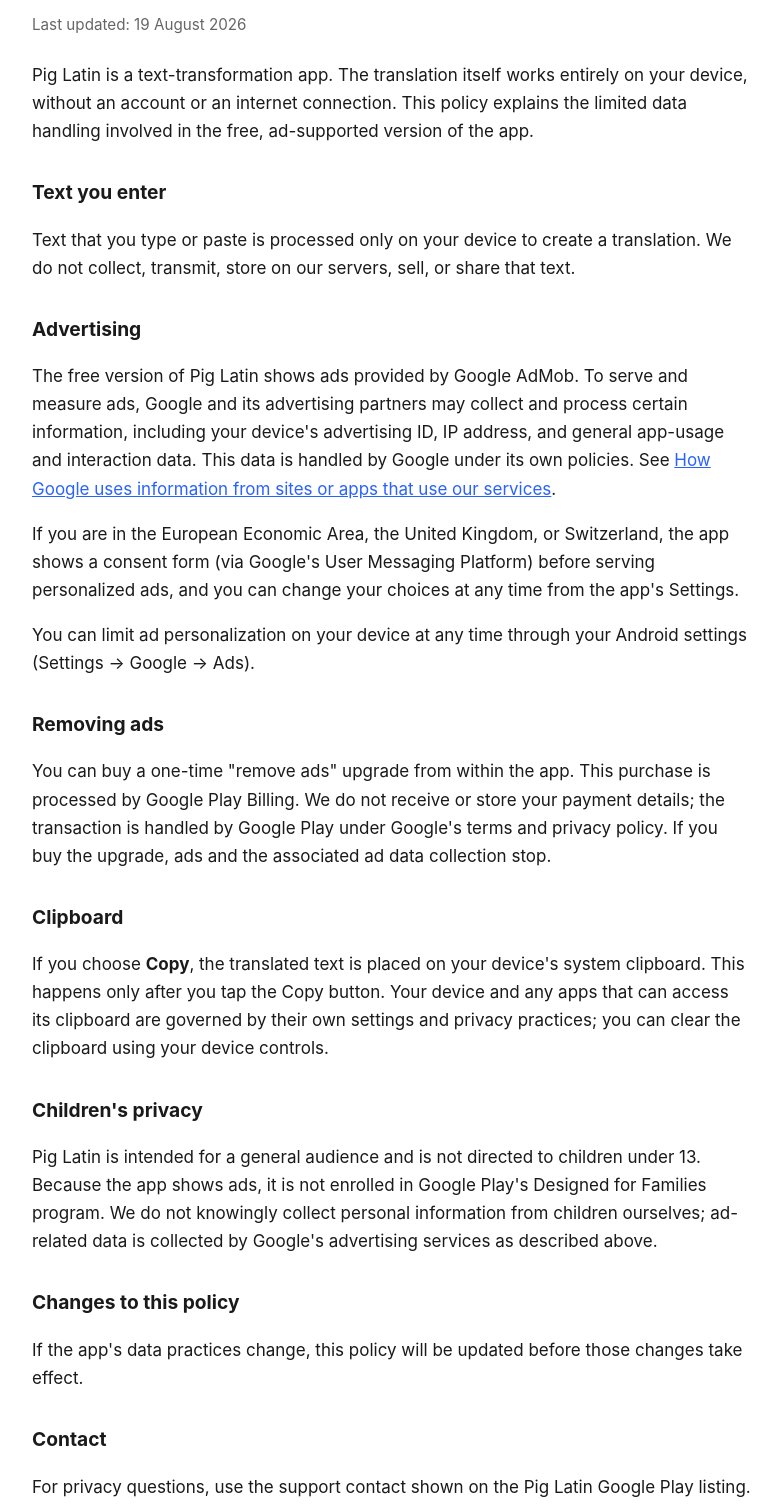
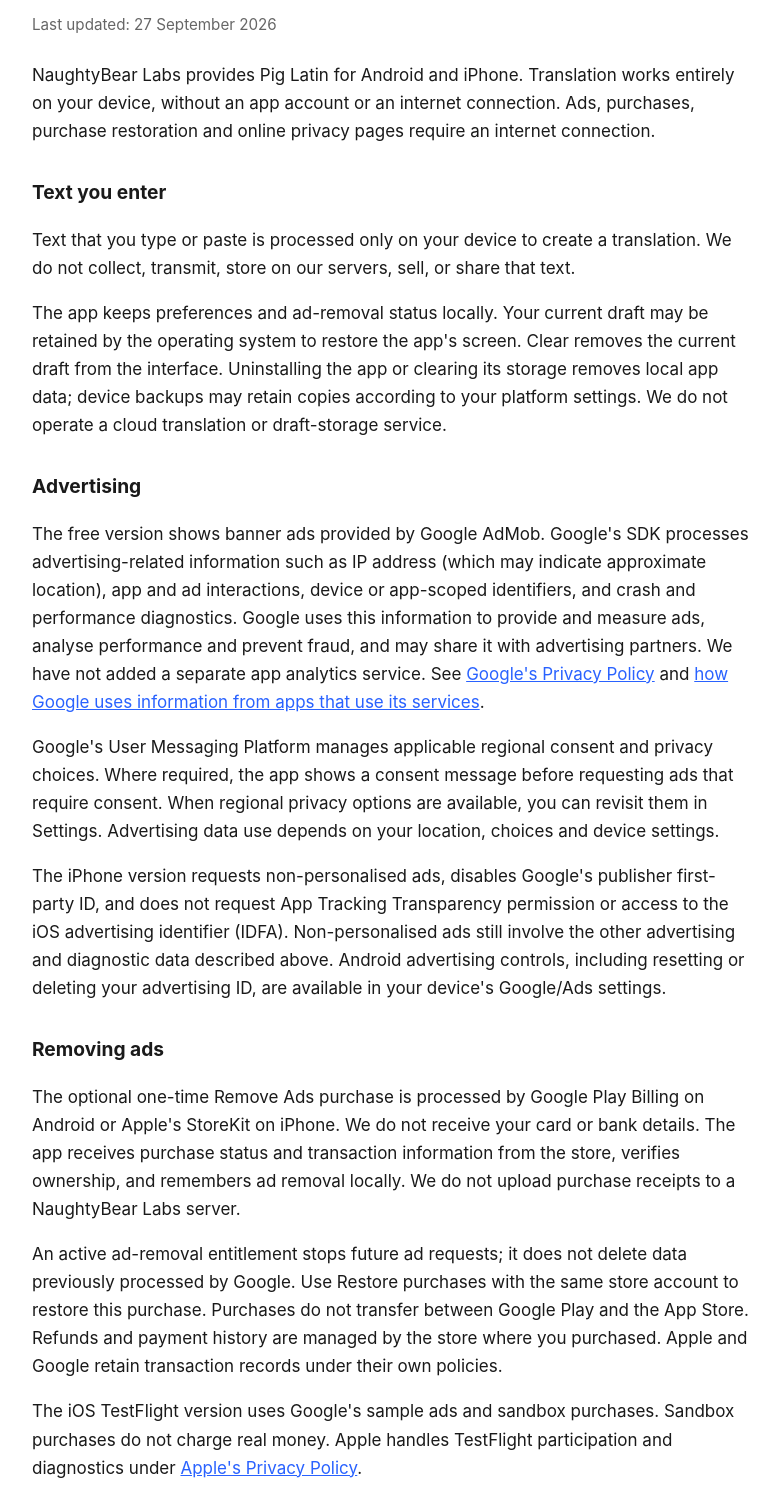
Before and after one commit to damian2097/pig-latin-privacy, a plain HTML site: page index.html in a window 1280 px wide. Shown: the part 91-1600 px from the top of the page, without its empty margins (248-1028 px from the left). Drawn offline with Linux system fonts and the light colour scheme.

Commit message:
Cover iPhone banners, StoreKit and local text handling

```diff
--- a/index.html
+++ b/index.html
@@ -27,31 +27,51 @@
 </head>
 <body>
   <h1>Pig Latin Privacy Policy</h1>
-  <p class="updated">Last updated: 19 August 2026</p>
 
-  <p>Pig Latin is a text-transformation app. The translation itself works entirely on your device, without an account or an internet connection. This policy explains the limited data handling involved in the free, ad-supported version of the app.</p>
+  <p class="updated">Last updated: 27 September 2026</p>
+
+  <p>NaughtyBear Labs provides Pig Latin for Android and iPhone. Translation works entirely on your device, without an app account or an internet connection. Ads, purchases, purchase restoration and online privacy pages require an internet connection.</p>
 
   <h2>Text you enter</h2>
+
   <p>Text that you type or paste is processed only on your device to create a translation. We do not collect, transmit, store on our servers, sell, or share that text.</p>
 
+  <p>The app keeps preferences and ad-removal status locally. Your current draft may be retained by the operating system to restore the app&#x27;s screen. Clear removes the current draft from the interface. Uninstalling the app or clearing its storage removes local app data; device backups may retain copies according to your platform settings. We do not operate a cloud translation or draft-storage service.</p>
+
   <h2>Advertising</h2>
-  <p>The free version of Pig Latin shows ads provided by Google AdMob. To serve and measure ads, Google and its advertising partners may collect and process certain information, including your device's advertising ID, IP address, and general app-usage and interaction data. This data is handled by Google under its own policies. See <a href="https://policies.google.com/technologies/partner-sites">How Google uses information from sites or apps that use our services</a>.</p>
-  <p>If you are in the European Economic Area, the United Kingdom, or Switzerland, the app shows a consent form (via Google's User Messaging Platform) before serving personalized ads, and you can change your choices at any time from the app's Settings.</p>
-  <p>You can limit ad personalization on your device at any time through your Android settings (Settings → Google → Ads).</p>
+
+  <p>The free version shows banner ads provided by Google AdMob. Google&#x27;s SDK processes advertising-related information such as IP address (which may indicate approximate location), app and ad interactions, device or app-scoped identifiers, and crash and performance diagnostics. Google uses this information to provide and measure ads, analyse performance and prevent fraud, and may share it with advertising partners. We have not added a separate app analytics service. See <a href="https://policies.google.com/privacy">Google&#x27;s Privacy Policy</a> and <a href="https://policies.google.com/technologies/partner-sites">how Google uses information from apps that use its services</a>.</p>
+
+  <p>Google&#x27;s User Messaging Platform manages applicable regional consent and privacy choices. Where required, the app shows a consent message before requesting ads that require consent. When regional privacy options are available, you can revisit them in Settings. Advertising data use depends on your location, choices and device settings.</p>
+
+  <p>The iPhone version requests non-personalised ads, disables Google&#x27;s publisher first-party ID, and does not request App Tracking Transparency permission or access to the iOS advertising identifier (IDFA). Non-personalised ads still involve the other advertising and diagnostic data described above. Android advertising controls, including resetting or deleting your advertising ID, are available in your device&#x27;s Google/Ads settings.</p>
 
   <h2>Removing ads</h2>
-  <p>You can buy a one-time "remove ads" upgrade from within the app. This purchase is processed by Google Play Billing. We do not receive or store your payment details; the transaction is handled by Google Play under Google's terms and privacy policy. If you buy the upgrade, ads and the associated ad data collection stop.</p>
 
-  <h2>Clipboard</h2>
-  <p>If you choose <strong>Copy</strong>, the translated text is placed on your device's system clipboard. This happens only after you tap the Copy button. Your device and any apps that can access its clipboard are governed by their own settings and privacy practices; you can clear the clipboard using your device controls.</p>
+  <p>The optional one-time Remove Ads purchase is processed by Google Play Billing on Android or Apple&#x27;s StoreKit on iPhone. We do not receive your card or bank details. The app receives purchase status and transaction information from the store, verifies ownership, and remembers ad removal locally. We do not upload purchase receipts to a NaughtyBear Labs server.</p>
 
-  <h2>Children's privacy</h2>
-  <p>Pig Latin is intended for a general audience and is not directed to children under 13. Because the app shows ads, it is not enrolled in Google Play's Designed for Families program. We do not knowingly collect personal information from children ourselves; ad-related data is collected by Google's advertising services as described above.</p>
+  <p>An active ad-removal entitlement stops future ad requests; it does not delete data previously processed by Google. Use Restore purchases with the same store account to restore this purchase. Purchases do not transfer between Google Play and the App Store. Refunds and payment history are managed by the store where you purchased. Apple and Google retain transaction records under their own policies.</p>
+
+  <p>The iOS TestFlight version uses Google&#x27;s sample ads and sandbox purchases. Sandbox purchases do not charge real money. Apple handles TestFlight participation and diagnostics under <a href="https://www.apple.com/legal/privacy/">Apple&#x27;s Privacy Policy</a>.</p>
+
+  <h2>Clipboard and sharing</h2>
+
+  <p>If you choose <strong>Copy</strong>, the translated text is placed on your device&#x27;s system clipboard. This happens only after you tap the Copy button. Your device and any apps that can access its clipboard are governed by their own settings and privacy practices; you can clear the clipboard using your device controls.</p>
+
+  <p>Paste reads text only when you use the paste control. Share passes your chosen translation to the sharing service you select, which handles it under its own privacy policy. The app does not read your contacts or send messages automatically.</p>
+
+  <h2>Children&#x27;s privacy</h2>
+
+  <p>Pig Latin is intended for a general audience and is not directed to children under 13. Because the app shows ads, it is not enrolled in Google Play&#x27;s Designed for Families program. We do not knowingly collect personal information from children ourselves; ad-related data is collected by Google&#x27;s advertising services as described above.</p>
 
   <h2>Changes to this policy</h2>
-  <p>If the app's data practices change, this policy will be updated before those changes take effect.</p>
+
+  <p>If the app&#x27;s data practices change, this policy will be updated before those changes take effect.</p>
 
   <h2>Contact</h2>
-  <p>For privacy questions, use the support contact shown on the Pig Latin Google Play listing.</p>
+
+  <p>For privacy questions, contact <a href="mailto:naughtybearlabs@gmail.com">naughtybearlabs@gmail.com</a>. If you contact us, we receive the message and contact information you provide and use them to respond and resolve your request. You can request access to or deletion of information we control. Google&#x27;s information retention and privacy controls are described in <a href="https://policies.google.com/technologies/retention">Google&#x27;s retention policy</a>; deleting local app data does not delete Google&#x27;s records.</p>
+
+  <p>The public policy page is hosted on GitHub Pages, which processes normal website-request information to deliver the page under <a href="https://docs.github.com/en/site-policy/privacy-policies/github-general-privacy-statement">GitHub&#x27;s Privacy Statement</a>.</p>
 </body>
 </html>
```
